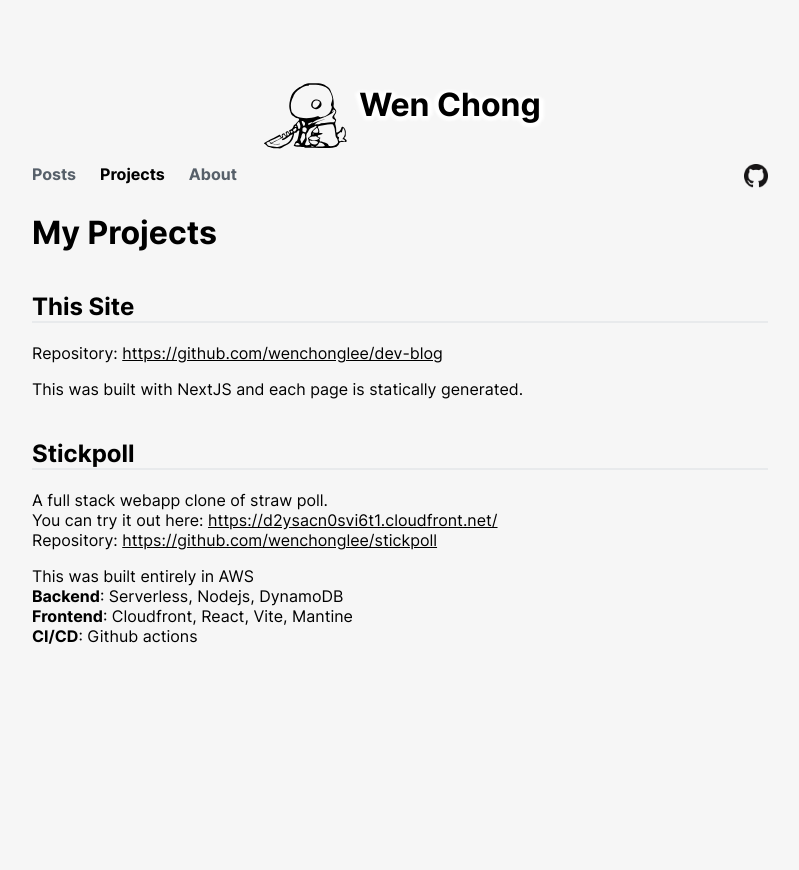
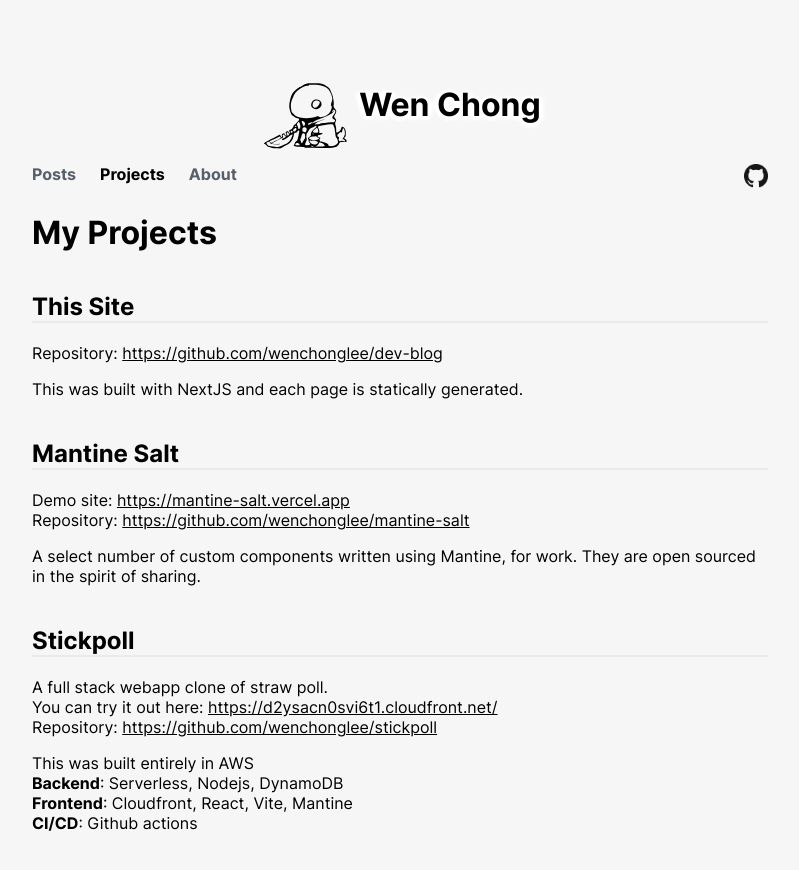
Before and after one commit to wenchonglee/dev-blog, a Next.js app: page /projects in a window 1280 px wide. Shown: the top 870 px of the page, without its empty margins (240-1039 px from the left). Before the commit the page ends 800 px from the top, so only its background shows below. Built offline with nearby package versions, Linux system fonts and the light colour scheme; no server answers.

Commit message:
added section for mantine salt in projects page

```diff
--- a/pages/projects.mdx
+++ b/pages/projects.mdx
@@ -15,6 +15,13 @@ Repository: https://github.com/wenchonglee/dev-blog
 
 This was built with NextJS and each page is statically generated.
 
+## Mantine Salt
+
+Demo site: https://mantine-salt.vercel.app
+Repository: https://github.com/wenchonglee/mantine-salt
+
+A select number of custom components written using Mantine, for work. They are open sourced in the spirit of sharing.
+
 ## Stickpoll
 
 A full stack webapp clone of straw poll.
```
